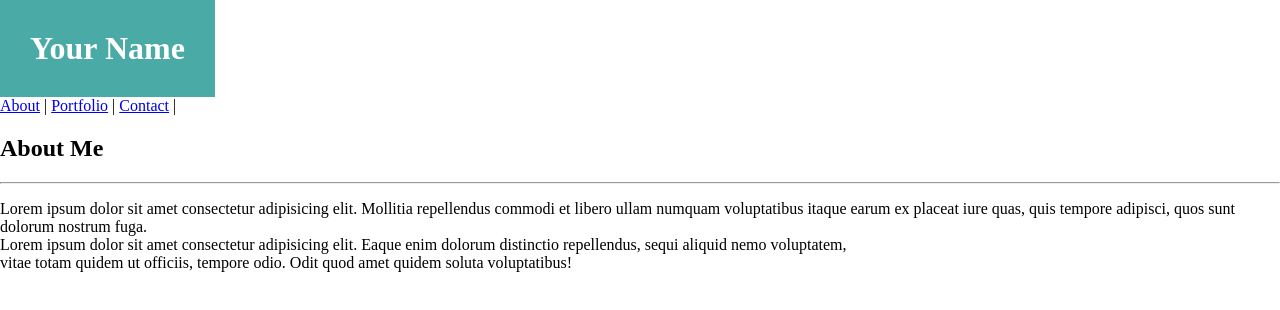
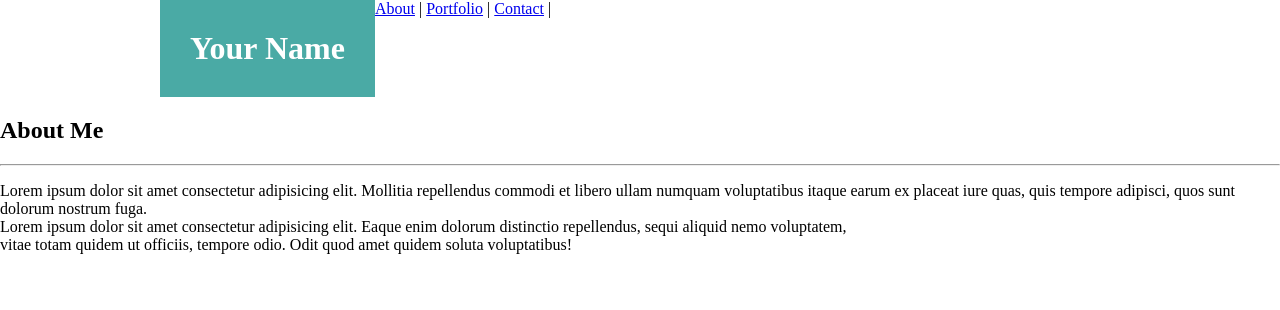
Before and after one commit to George-E-Zollos/Basic-Portfolio, a plain HTML site: page index.html in a window 1280 px wide. Drawn offline with Linux system fonts and the light colour scheme.

Commit message:
Minor changes to navbar, figured out why flexbox wasn't working properly

```diff
--- a/index.html
+++ b/index.html
@@ -10,14 +10,14 @@
 
 <body>
     <header class="header">
-        <div class="contentSize">
+
          <h1 class="Your-Name">Your Name</h1>
             <nav class="Links">
             <a href="#">About</a> |
             <a href="#">Portfolio</a> |
             <a href="#">Contact</a> |
             </nav>
-        </div>
+
     </header>
     <article>
         <h1>
--- a/style.css
+++ b/style.css
@@ -4,12 +4,10 @@ body {
 }
 .header {
     display: flex;
-    align-content: center;
-
-}
-.contentSize {
+    margin: auto;
     max-width: 960px;
 }
+
 .Your-Name {
     background-color: #4aaaa5;
     color: white;
```
